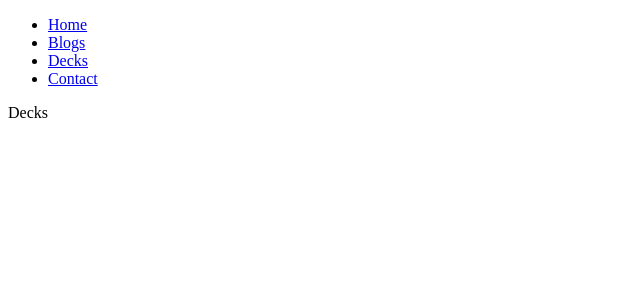
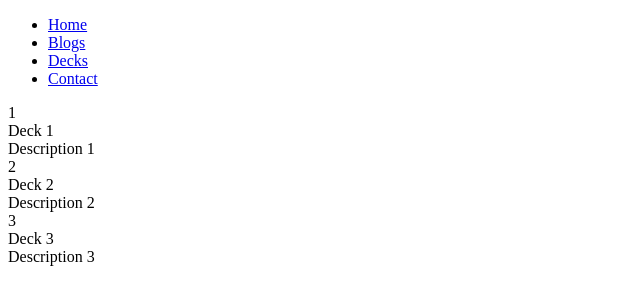
Before and after one commit to kecsot/leitner-ts-frontend, a React (Vite) app: page /decks in a window 1280 px wide. Shown: the top 304 px of the page, without its empty margins (0-640 px from the left). Built offline with nearby package versions, Linux system fonts and the light colour scheme; the HTML template or start-up script is replaced by a standard one.

Commit message:
create DeckType, Card, ListContainer for DeckPage

```diff
--- /dev/null
+++ b/src/components/deck/DeckCard.tsx
@@ -0,0 +1,18 @@
+import { DeckType } from "../../types/deck"
+
+
+type Props = {
+    item: DeckType
+}
+
+export const DeckCard = ({item}: Props) => {
+
+    return (
+        <>
+            <div>{item.id}</div>
+            <div>{item.name}</div>
+            <div>{item.description}</div>
+            <div>{item.numberOfCards}</div>
+        </>
+    )
+}
--- /dev/null
+++ b/src/containers/deck/DeckListContainer.tsx
@@ -0,0 +1,38 @@
+
+import { DeckCard } from "../../components/deck/DeckCard";
+import { DeckType } from "../../types/deck";
+
+export const DeckListContainer = () => {
+
+    const fakeDecks: DeckType[] = [
+        {
+            id: 1,
+            name: "Deck 1",
+            description: "Description 1",
+            createdAt: new Date(),
+            updatedAt: new Date()
+        },
+        {
+            id: 2,
+            name: "Deck 2",
+            description: "Description 2",
+            createdAt: new Date(),
+            updatedAt: new Date()
+        },
+        {
+            id: 3,
+            name: "Deck 3",
+            description: "Description 3",
+            createdAt: new Date(),
+            updatedAt: new Date()
+        }
+    ];
+
+    return (
+        <>
+            {fakeDecks.map((deck) => (
+                <DeckCard key={deck.id} item={deck} />
+            ))}
+        </>
+    )
+}
--- a/src/pages/Decks.tsx
+++ b/src/pages/Decks.tsx
@@ -1,8 +1,10 @@
-export const Decks = () => {
+import { DeckListContainer } from "../containers/deck/DeckListContainer";
+
+const Decks = () => {
     console.log("Decks");
 
     return (
-        <div>Decks</div>
+        <DeckListContainer/>
     )
 }
 
--- /dev/null
+++ b/src/types/base.tsx
@@ -0,0 +1,6 @@
+type BaseType = {
+    id: number,
+    createdAt: Date,
+    updatedAt: Date,
+    deletedAt?: Date,
+}
--- /dev/null
+++ b/src/types/deck.tsx
@@ -0,0 +1,5 @@
+
+export type DeckType = BaseType & {
+    name: string;
+    description: string;
+}
```
